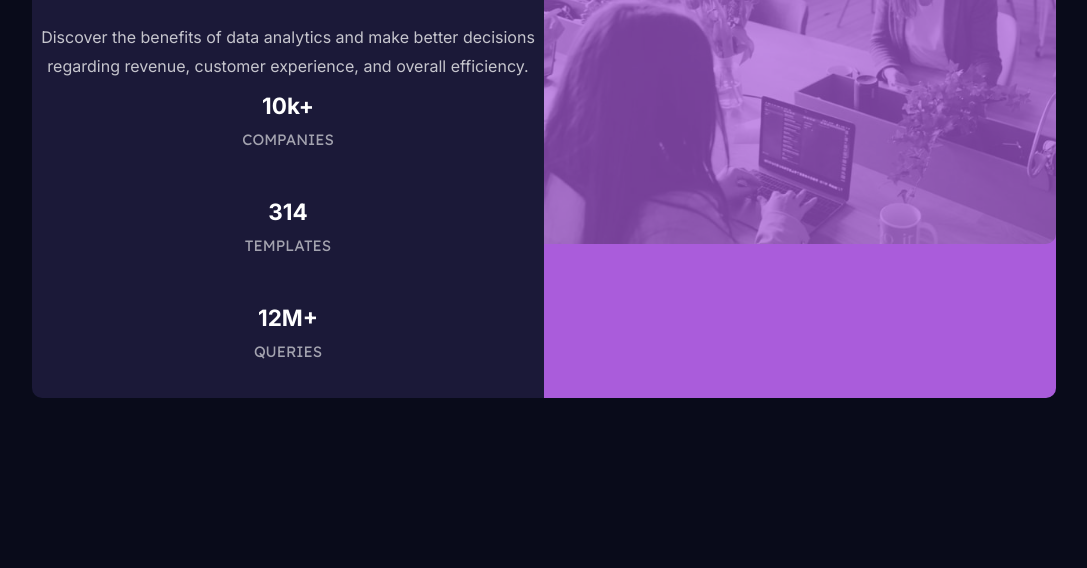
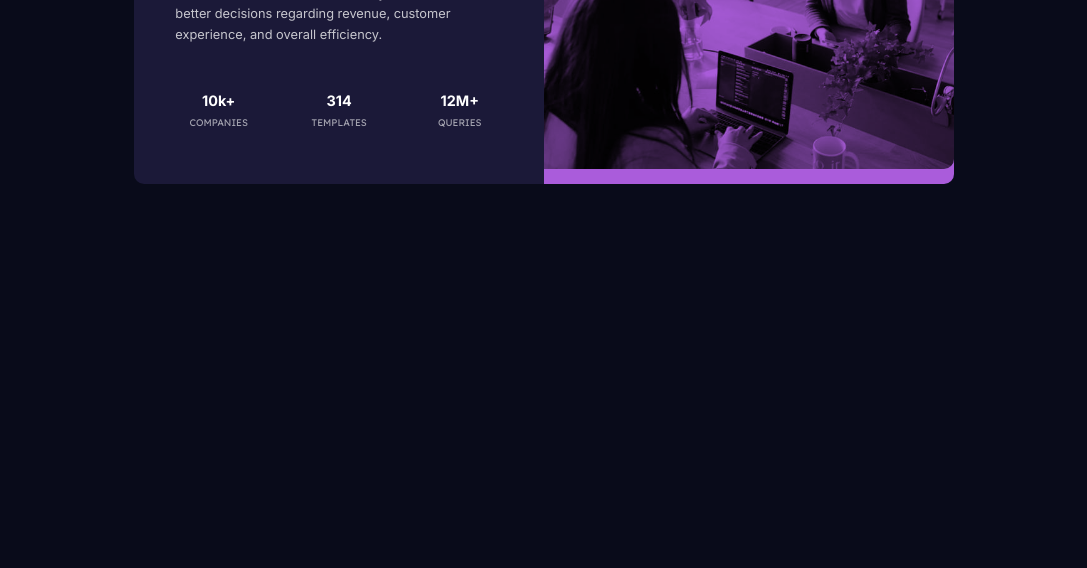
Before and after one commit to Nazaf64/stats-preview-single-page, a plain HTML site: page index.html in a window 1280 px wide. Shown: the part 232-800 px from the top of the page, without its empty margins (96-1183 px from the left). Drawn offline with Linux system fonts and the light colour scheme.

Commit message:
mobile view corrected

```diff
--- a/style.css
+++ b/style.css
@@ -1,9 +1,15 @@
+:root{
+    --container-width: 80%;
+}
+
 *{
     padding: 0;
     margin: 0;
     box-sizing: border-box;
     font-family: 'Inter', sans-serif;
 }
+
+
 
 body {
     background-color: hsl(233, 47%, 7%);
@@ -16,14 +22,16 @@ body {
 /* font-family: 'Lexend Deca', sans-serif; */
 
 .container{
+    max-width: var(--container-width);
     padding-top: 100px;
     padding-bottom: 100px;
+    margin: auto;
 }
 
 #card-wrapper{
     background-color: hsl(244, 38%, 16%);
     border-radius: 10px;
-    width: 90%;
+    width: 80%;
     margin: auto;
 }
 
@@ -34,13 +42,17 @@ body {
 
 #image-wrapper {
     background-color: hsl(277, 64%, 61%);
+    background-size: auto;
+    max-width: 428px;
+    height: auto;
 }
 
 
 img {
+    height: auto;
     width: 100%;
-    height: auto;
-    opacity: 0.3;
+    mix-blend-mode: multiply;
+
 }
 
 #text-wrapper {
@@ -50,6 +62,7 @@ img {
 }
 
 h1 {
+    font-size: 1.6em;
     padding-bottom: 1.2em;
     padding-top: 1.2em;
 }
@@ -60,11 +73,12 @@ span{
 
 p {
     color: hsla(0, 0%, 100%, 0.75);
-    font-size: 1em;
+    font-size: 0.9em;
     line-height: 1.8em;
 }
 
 ul {
+    display: inline-block;
     list-style: none;
     padding-top: 2.5em;
     padding-bottom: 2em;
@@ -85,14 +99,30 @@ li strong {
 }
 
 
+/* Slightly bigger mobile device */
+@media screen and (min-width: 570px) {
+    .container {
+        max-width: 456px; /* 80% (see with of .container) of 570px */
+    }
+}
+
+
+
 
 /* For Large Screen */
-@media screen and (min-width: 480px) {
+@media screen and (min-width: 1200px) {
+    .container{
+        max-width: 80%;
+        /* display: table-cell;
+        vertical-align: middle; */
+    }
+
     #card-wrapper{
+        width: 80%;
+        margin: auto;
         display: flex;
         flex-direction: row;
         flex-wrap: nowrap;
-        max-width: 80%;
     }
 
     #text-wrapper{
@@ -100,9 +130,32 @@ li strong {
         order: 1;
     }
 
+    #text-wrapper h1, p{
+        text-align: left;
+        padding: auto;
+        max-width: 80%;
+        margin: auto;
+
+    }
+
+    h1{
+        font-size: 1.5em;
+    }
+
+    p {
+        font-size: 0.8em;
+        line-height: 1.6em;
+    }
+
     #image-wrapper{
         flex: 1;
         order: 2;
+        max-height: 40vh;
+    }
+
+    #text-wrapper{
+        max-height: 40vh;
+
     }
 
     .container {
@@ -115,8 +168,17 @@ li strong {
         border-bottom-right-radius: 10px;
     }
 
+
     ul{
-        display: inline;
+        padding-left: 2em;
+        padding-right: 2em;
+        gap: 1em;
+        display: grid;
+        grid-template-columns: 1fr 1fr 1fr;
+    }
+
+    li{
+        font-size: 0.6em;
     }
 
 
```
Also changed, not shown: index.html (+0 -6 lines).
